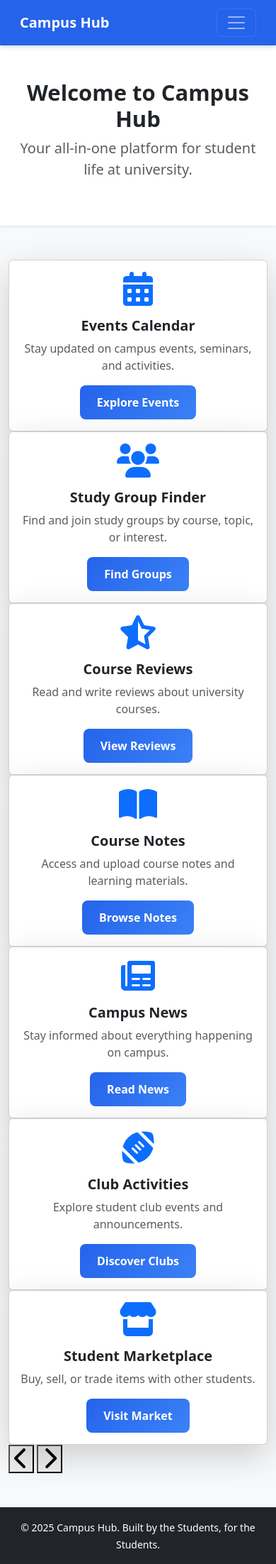
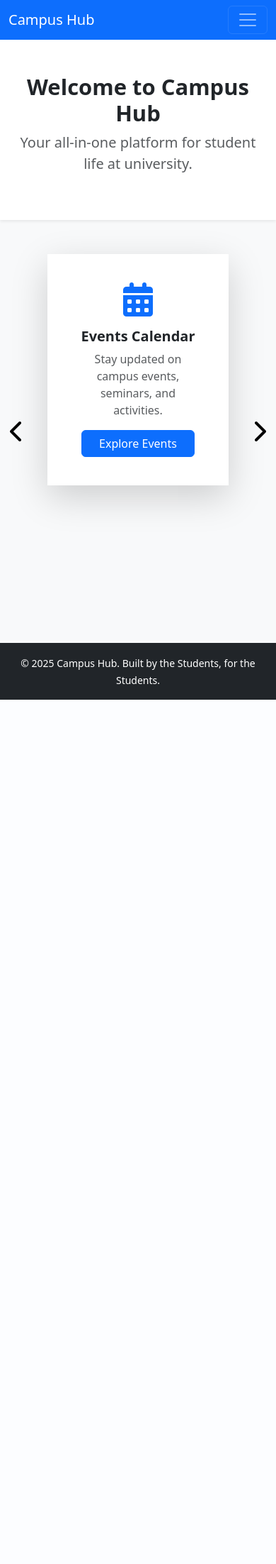
Before and after one commit to mahmood8221/student-campus-project, a PHP site: page / in a window 390 px wide. Shown: the whole page at 71% size. After the commit the page ends 986 px from the top, so only its background shows below. Run offline with PHP 8.4, Linux system fonts and the light colour scheme.

Commit message:
styles.css update

```diff
--- a/styles.css
+++ b/styles.css
@@ -1,211 +1,156 @@
-:root {
-  /* Modern blue-based color palette */
-  --primary: #2563eb;
-  --primary-dark: #1d4ed8;
-  --primary-light: #bfdbfe;
-  --secondary: #3b82f6;
-  --accent: #60a5fa;
-
-  /* Professional gray scale */
-  --gray-100: #f3f4f6;
-  --gray-200: #e5e7eb;
-  --gray-300: #d1d5db;
-  --gray-600: #4b5563;
-  --gray-800: #1f2937;
-  --gray-900: #111827;
-
-  --background: #f9fafb;
-  --white: #ffffff;
-
-  /* Shadows */
-  --shadow: 0 4px 6px -1px rgba(0, 0, 0, 0.1), 0 2px 4px -1px rgba(0, 0, 0, 0.06);
-  --shadow-lg: 0 20px 25px -5px rgba(0, 0, 0, 0.1), 0 10px 10px -5px rgba(0, 0, 0, 0.04);
-
-  /* Border radius */
-  --radius-xl: 1rem;
-  --radius: 0.5rem;
-
-  /* Transitions */
-  --transition: all 0.2s cubic-bezier(0.4, 0, 0.2, 1);
+/* ======= Carousel Styles ======= */
+.carousel-container {
+  position: relative;
+  max-width: 1200px;
+  margin: 2rem auto;
+  padding: 0 4rem;
+  perspective: 1000px;
 }
 
-/* Improved Navbar with blue theme */
-.navbar {
-  background-color: var(--primary) !important;
-  box-shadow: var(--shadow);
-  padding: 1rem 2rem;
+.carousel-track {
+  position: relative;
+  height: 500px;
+  overflow: visible;
 }
 
-.navbar-brand {
-  font-weight: 700;
-  font-size: 1.25rem;
-  color: var(--white) !important;
+.carousel-card {
+  position: absolute;
+  width: 70%;
+  left: 15%;
+  opacity: 0;
+  transform: scale(0.8);
+  transition: var(--transition);
+  z-index: 1;
+  pointer-events: none;
+}
+
+.carousel-card.active {
+  opacity: 1;
+  transform: translateX(0) scale(1);
+  z-index: 3;
+  pointer-events: all;
+}
+
+.carousel-card.prev {
+  opacity: 0.7;
+  transform: translateX(-40%) scale(0.9);
+  z-index: 2;
+  filter: blur(1px);
+}
+
+.carousel-card.next {
+  opacity: 0.7;
+  transform: translateX(40%) scale(0.9);
+  z-index: 2;
+  filter: blur(1px);
+}
+
+.carousel-control {
+  background: var(--white);
+  border: none;
+  width: 3.5rem;
+  height: 3.5rem;
+  border-radius: 50%;
+  box-shadow: var(--shadow-lg);
+  position: absolute;
+  top: 50%;
+  transform: translateY(-50%);
   display: flex;
   align-items: center;
-  gap: 0.5rem;
+  justify-content: center;
+  cursor: pointer;
+  transition: var(--transition);
+  z-index: 4;
 }
 
-.navbar-nav .nav-link {
-  color: var(--primary-light) !important;
-  font-weight: 500;
-  padding: 0.5rem 1rem;
+.carousel-control:hover {
+  background: var(--primary);
+  color: var(--white);
+  transform: translateY(-50%) scale(1.1);
+}
+
+.prev-btn {
+  left: -1.5rem;
+}
+
+.next-btn {
+  right: -1.5rem;
+}
+
+.carousel-progress {
+  position: absolute;
+  bottom: -2rem;
+  left: 50%;
+  transform: translateX(-50%);
+  width: 200px;
+  height: 3px;
+  background: var(--gray-200);
+  border-radius: 2px;
+  overflow: hidden;
+  z-index: 4;
+}
+
+.progress-bar {
+  height: 100%;
+  background: var(--primary);
+  width: 0%;
+  transition: width 2s linear;
+}
+
+/* Card Styling Enhancements */
+.carousel-card .card {
+  border: none;
+  border-radius: var(--radius-xl);
+  overflow: hidden;
+  transform-style: preserve-3d;
+}
+
+.carousel-card .card-body {
+  padding: 2.5rem;
+}
+
+.carousel-card .card-icon {
   transition: var(--transition);
 }
 
-.navbar-nav .nav-link:hover,
-.navbar-nav .nav-link.active {
-  color: var(--white) !important;
-  transform: translateY(-2px);
+.carousel-card.active .card-icon {
+  animation: iconFloat 1.5s ease-in-out infinite;
 }
 
-/* Enhanced Hero Section */
-.hero {
-  background: linear-gradient(135deg, var(--primary) 0%, var(--secondary) 100%);
-  color: var(--white);
-  padding: 6rem 0 4rem;
-  text-align: center;
-  position: relative;
-  overflow: hidden;
+@keyframes iconFloat {
+  0%, 100% { transform: translateY(0); }
+  50% { transform: translateY(-8px); }
 }
 
-.hero h1 {
-  font-size: 3.5rem;
-  font-weight: 800;
-  margin-bottom: 1.5rem;
-  letter-spacing: -0.025em;
+/* Mobile Responsiveness */
+@media (max-width: 768px) {
+  .carousel-container {
+    padding: 0 2rem;
   }
 
-.hero p {
-  font-size: 1.25rem;
-  max-width: 800px;
-  margin: 0 auto 3rem;
-  opacity: 0.95;
+  .carousel-card {
+    width: 85%;
+    left: 7.5%;
   }
 
-/* Professional Card Design */
-.module-card {
-  background: var(--white);
-  border-radius: var(--radius-xl);
-  overflow: hidden;
-  box-shadow: var(--shadow);
-  transition: var(--transition);
-  border: 1px solid var(--gray-200);
-  position: relative;
+  .carousel-control {
+    width: 2.5rem;
+    height: 2.5rem;
   }
 
-.module-card:hover {
-  transform: translateY(-0.5rem);
-  box-shadow: var(--shadow-lg);
+  .prev-btn {
+    left: -0.5rem;
   }
 
-.module-card .card-header {
-  background: linear-gradient(135deg, var(--primary) 0%, var(--secondary) 100%);
-  color: var(--white);
-  padding: 1.5rem;
-  text-align: center;
-  font-size: 1.25rem;
-  font-weight: 600;
-  position: relative;
+  .next-btn {
+    right: -0.5rem;
   }
 
-.module-card .card-header::after {
-  content: "";
-  position: absolute;
-  bottom: -10px;
-  left: 50%;
-  transform: translateX(-50%);
-  width: 0;
-  height: 0;
-  border-left: 10px solid transparent;
-  border-right: 10px solid transparent;
-  border-top: 10px solid var(--secondary);
+  .carousel-card.prev {
+    transform: translateX(-30%) scale(0.85);
   }
 
-.module-card .card-body {
-  padding: 2rem 1.5rem;
-  text-align: center;
-  position: relative;
-}
-
-.module-card .card-icon {
-  font-size: 2.5rem;
-  color: var(--primary);
-  margin-bottom: 1.5rem;
-  display: inline-block;
-  transition: var(--transition);
-}
-
-.module-card:hover .card-icon {
-  transform: scale(1.1);
-  color: var(--secondary);
-}
-
-.module-card .card-text {
-  color: var(--gray-600);
-  margin-bottom: 1.5rem;
-  font-size: 1rem;
-  line-height: 1.6;
-}
-
-/* Gradient Buttons */
-.btn-primary {
-  background: linear-gradient(135deg, var(--primary) 0%, var(--secondary) 100%);
-  color: var(--white);
-  border: none;
-  padding: 0.75rem 1.5rem;
-  font-weight: 600;
-  border-radius: var(--radius);
-  transition: var(--transition);
-}
-
-.btn-primary:hover {
-  transform: translateY(-2px);
-  box-shadow: var(--shadow);
-}
-
-/* Grid Layout */
-.features-grid {
-  display: grid;
-  grid-template-columns: repeat(auto-fit, minmax(300px, 1fr));
-  gap: 2rem;
-  padding: 2rem;
-}
-
-/* Modern Footer */
-.footer {
-  background: var(--gray-100);
-  color: var(--gray-600);
-  padding: 3rem 0;
-  margin-top: 4rem;
-}
-
-.footer-logo {
-  font-weight: 700;
-  color: var(--primary);
-  font-size: 1.5rem;
-}
-
-/* Hover Effects */
-a {
-  transition: var(--transition);
-}
-
-a:hover {
-  color: var(--primary-dark);
-}
-
-/* Responsive Design */
-@media (max-width: 768px) {
-  .hero h1 {
-    font-size: 2.5rem;
-  }
-
-  .navbar {
-    padding: 0.75rem 1rem;
-  }
-
-  .features-grid {
-    grid-template-columns: 1fr;
-    padding: 1rem;
+  .carousel-card.next {
+    transform: translateX(30%) scale(0.85);
   }
 }
```
Lines whose indentation alone changed are shown as unchanged.
